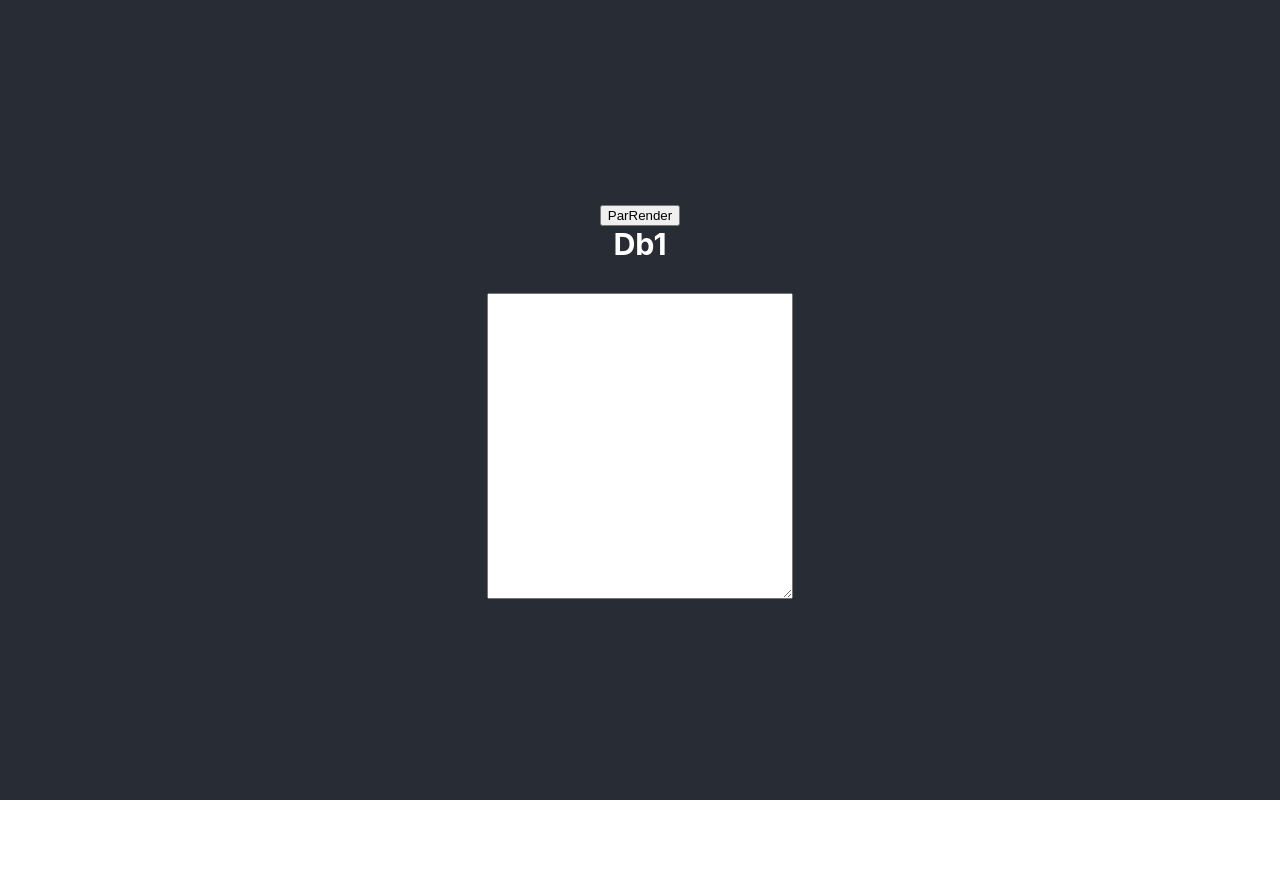
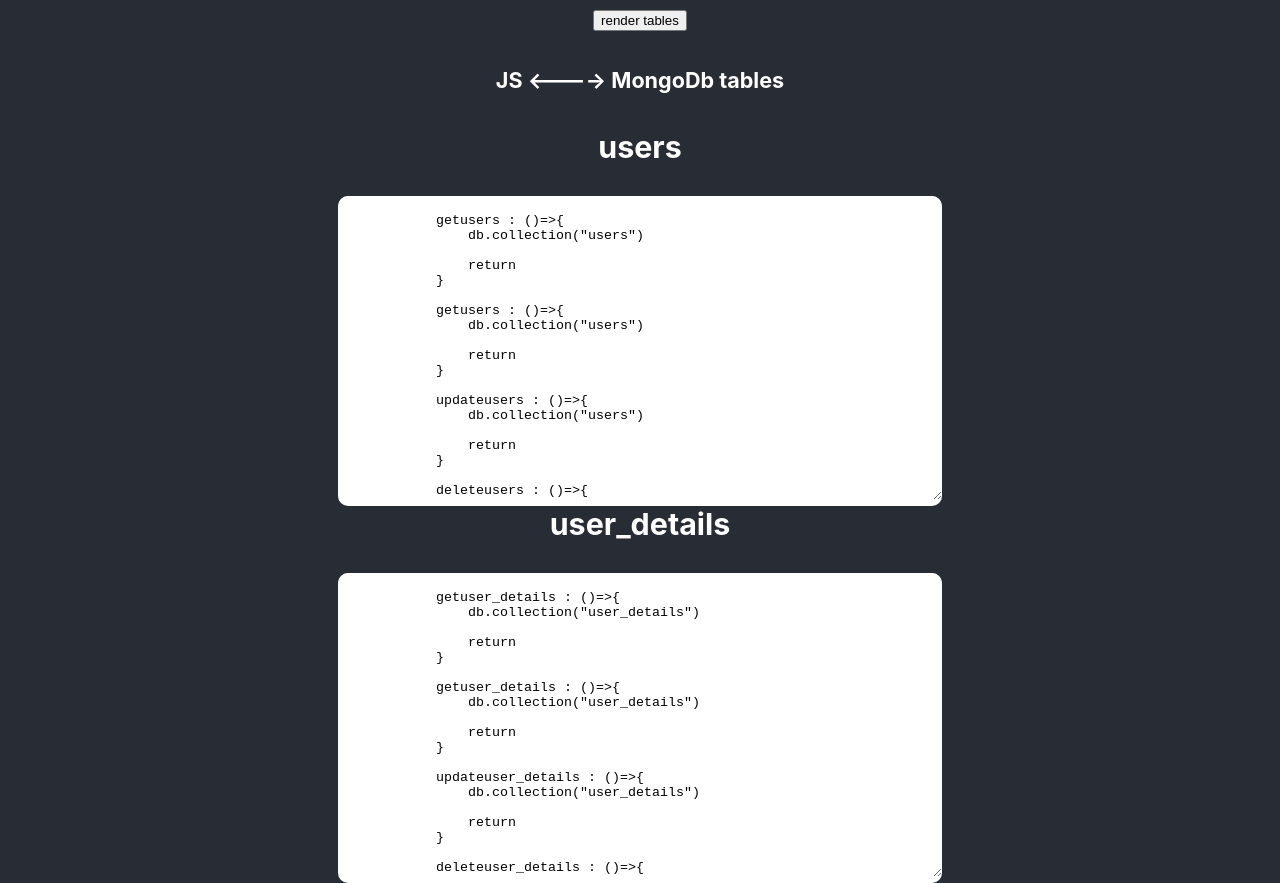
Before and after one commit to havocthehobbit/rtTemplater, a React (Create React App) app in the folder main/web_ui/: page / in a window 1280 px wide. Before the commit the page ends 800 px from the top, so only its background shows below. Built offline with nearby package versions, Linux system fonts and the light colour scheme.

Commit message:
updae...

```diff
--- /dev/null
+++ b/main/web_ui/src/components/mainlib/reactnodemongo.js
@@ -0,0 +1,189 @@
+import React,{ Component } from 'react';
+import "../../App.css";
+import { ContextStore } from '../common/contextStore';
+import { RenderTmpl } from '../mainlib/render';
+import { TemplateItem } from '../mainlib/templateItem';
+
+let $cn=require("../common/libNative").$cn
+let cl=$cn.l
+let tof=$cn.tof
+let isUn=$cn.isUn
+let isOb=$cn.isOb
+let feach=$cn.each
+
+export class ReactNodeMongo extends Component {
+    constructor(props){
+        super(props)
+
+
+        this.state={
+            name : "", name2 : "",
+            tmplOut : ""
+        }
+    }
+
+
+    componentDidMount(){
+        let tt=this
+        setTimeout(()=>{
+            tt.runRenderAll()
+        }
+        , 2000)
+
+    }
+
+    runRender={ fn : ()=>{}}
+
+    runRenderAllFns={}
+    runRenderAll=()=>{
+        let tt=this
+        //{ fn : ()=>{}}
+        $cn.each(tt.runRenderAllFns,(r,i)=>{
+            if (tof(r.fn)==="function"){
+                r.fn()
+            }
+
+
+        })
+    }
+
+    dbSchemaTmplbase={
+
+        tables : {
+                    col1 : {
+                            name : "",
+                            indexs : {},
+                            cols : {}
+                     }
+                }
+    }
+
+    dbSchema={
+
+        "tables" : {
+                    "users" : {
+                            "name" : "users",
+                            "indexs" : {},
+                            "cols" : {}
+                     },
+                     "user_details" : {
+                        "name" : "user_details",
+                        "indexs" : {},
+                        "cols" : {}
+                    }
+                }
+    }
+
+
+    reactTmplate0=""
+    nodeTmplates={
+        tables : `\`
+            get\${data.name} : ()=>{
+                db.collection("\${data.name}")
+
+                return
+            }
+
+            get\${data.name} : ()=>{
+                db.collection("\${data.name}")
+
+                return
+            }
+
+            update\${data.name} : ()=>{
+                db.collection("\${data.name}")
+
+                return
+            }
+
+            delete\${data.name} : ()=>{
+                db.collection("\${data.name}")
+
+                return
+            }
+        \``
+    }
+    mongoTemplate0=""
+
+    render(){
+        let tt=this
+
+
+        /*
+
+            <button
+                onClick={()=>{
+                    // tt.runRender.fn()
+                }}
+            >
+                ParRender
+            </button>
+
+            <TemplateItem
+                    title={"Db1"}
+                    data={{name : "rob"}}
+                    template={"hello my name is ${data.name}"}
+                    runRender={tt.runRender}
+                    showRenderButton={true}
+
+                />
+        */
+
+        let nodejsmongoCrudCollFnsE
+        nodejsmongoCrudCollFnsE=(()=>{
+            let E=[]
+            let dt=tt.dbSchema.tables
+
+            let i=0
+            $cn.each(dt,(r,p)=>{
+
+
+                tt.runRenderAllFns[r.name]={ fn : undefined}
+                let re=<TemplateItem
+                            title={r.name}
+                            data={r}
+                            template={tt.nodeTmplates.tables}
+                            runRender={tt.runRenderAllFns}
+                            showRenderButton={false}
+                        />
+                E.push(
+                    <div
+                        key={i}
+                    >
+                        {re}
+                    </div>
+                )
+
+
+
+                i++
+            })
+
+
+            return (
+                <div>
+                    <h5>JS {"<---->"}  MongoDb tables</h5>
+                    {E}
+                </div>
+
+            )
+        })()
+
+
+        return (
+            <div>
+
+                <button
+                    onClick={()=>{
+                        tt.runRenderAll()
+                    }}
+                >
+                    render tables
+                </button>
+                {nodejsmongoCrudCollFnsE}
+
+
+            </div>
+        )
+    }
+}
--- a/main/web_ui/src/components/mainlib/render.js
+++ b/main/web_ui/src/components/mainlib/render.js
@@ -85,7 +85,7 @@ export const RenderTmpl=function(tDataIn, tTmplIn, stateVarIn, useStateIn,cbi){
     if (temp[temp.length - 1]!=="`"){
         temp=temp + "`"
     }
-
+    if (temp==="`"){temp="``"}
     tTmpl=temp
 
     tmplOut=eval(tTmpl)
--- a/main/web_ui/src/components/mainlib/templateItem.js
+++ b/main/web_ui/src/components/mainlib/templateItem.js
@@ -36,24 +36,7 @@ export class TemplateItem extends Component {
         temp="onClick"
         if (!isUn(props[temp])){ o[temp]=props[temp]}
 
-        temp="render" // runs this render function from outside of this component using prop drilling
-        if (!isUn(props[temp])){
-            if (isOb(props[temp])){
-                props[temp].render=tt.runRender
-                props[temp].runRender=tt.runRender
-                props[temp].run=tt.runRender
-                props[temp].fn=tt.runRender
-            }
-        }
-        temp="runRender"
-        if (!isUn(props[temp])){
-            if (isOb(props[temp])){
-                props[temp].render=tt.runRender
-                props[temp].runRender=tt.runRender
-                props[temp].run=tt.runRender
-                props[temp].fn=tt.runRender
-            }
-        }
+
 
         temp="showRenderButton"
         if (!isUn(props[temp])){ o[temp]=props[temp]}
@@ -76,6 +59,25 @@ export class TemplateItem extends Component {
 
         state={...defState,...o}
 
+        temp="render" // runs this render function from outside of this component using prop drilling
+        if (!isUn(props[temp])){
+            if (isOb(props[temp])){
+                props[temp][props.title].render=tt.runRender
+                props[temp][props.title].runRender=tt.runRender
+                props[temp][props.title].run=tt.runRender
+                props[temp][props.title].fn=tt.runRender
+            }
+        }
+        temp="runRender"
+        if (!isUn(props[temp])){
+            if (isOb(props[temp])){
+                props[temp][props.title].render=tt.runRender
+                props[temp][props.title].runRender=tt.runRender
+                props[temp][props.title].run=tt.runRender
+                props[temp][props.title].fn=tt.runRender
+            }
+        }
+
         this.state=state
     }
 
@@ -83,7 +85,10 @@ export class TemplateItem extends Component {
 
     style={}
 
-    componentDidMount(){}
+    componentDidMount(){
+
+    }
+
 
     renderTemplateState=(...args)=>{
             return RenderTmpl.apply(this,args)  // with state
@@ -112,6 +117,8 @@ export class TemplateItem extends Component {
     render(){
         let tt=this
 
+        let props=tt.props
+
         return (
             <div>
 
@@ -126,6 +133,7 @@ export class TemplateItem extends Component {
                         if (tt.state.showRenderButton===true){
                             return (
                                 <button
+                                    style={{padding : 8,margin : 3,fontSize: 20 , borderRadius : 4 , background : "lightgreen" , border : "none"}}
                                     onClick={
                                         (e)=>{
                                             tt.runRender()
@@ -139,13 +147,17 @@ export class TemplateItem extends Component {
                     })()}
 
                     <br/>
+                    <div
+                        style={{ background : "white",borderRadius : 10,overflow : "hidden"}}
+                    >
                         <textarea
                             value={tt.state.tmplOut}
-                        style={{width : 300, height : 300}}
+                            style={{width : 600, height : 300 , borderRadius : 10, border : "none"}}
                             onChange={(e)=>{
                                 tt.setState({ tmplOut : e.target.value })
                             }}
                         />
+                    </div>
                 </div>
 
 
--- a/main/web_ui/src/components/views/main.js
+++ b/main/web_ui/src/components/views/main.js
@@ -3,6 +3,7 @@ import "../../App.css";
 import { ContextStore } from '../common/contextStore';
 import { RenderTmpl } from '../mainlib/render';
 import { TemplateItem } from '../mainlib/templateItem';
+import { ReactNodeMongo } from '../mainlib/reactnodemongo';
 
 export class Main extends Component {
     constructor(props){
@@ -16,32 +17,12 @@ export class Main extends Component {
     }
 
 
-    componentDidMount(){}
-
-    runRender={ fn : ()=>{}}
-
-
     render(){
         let tt=this
 
         return (
             <div>
-                <button
-                    onClick={()=>{
-                        tt.runRender.fn()
-                    }}
-                >
-                    ParRender
-                </button>
-
-                <TemplateItem
-                    title={"Db1"}
-                    data={{name : "rob"}}
-                    template={"hello my name is ${data.name}"}
-                    runRender={tt.runRender}
-                    showRenderButton={false}
-
-                />
+                <ReactNodeMongo/>
             </div>
         )
     }
```
Lines whose indentation alone changed are shown as unchanged.
